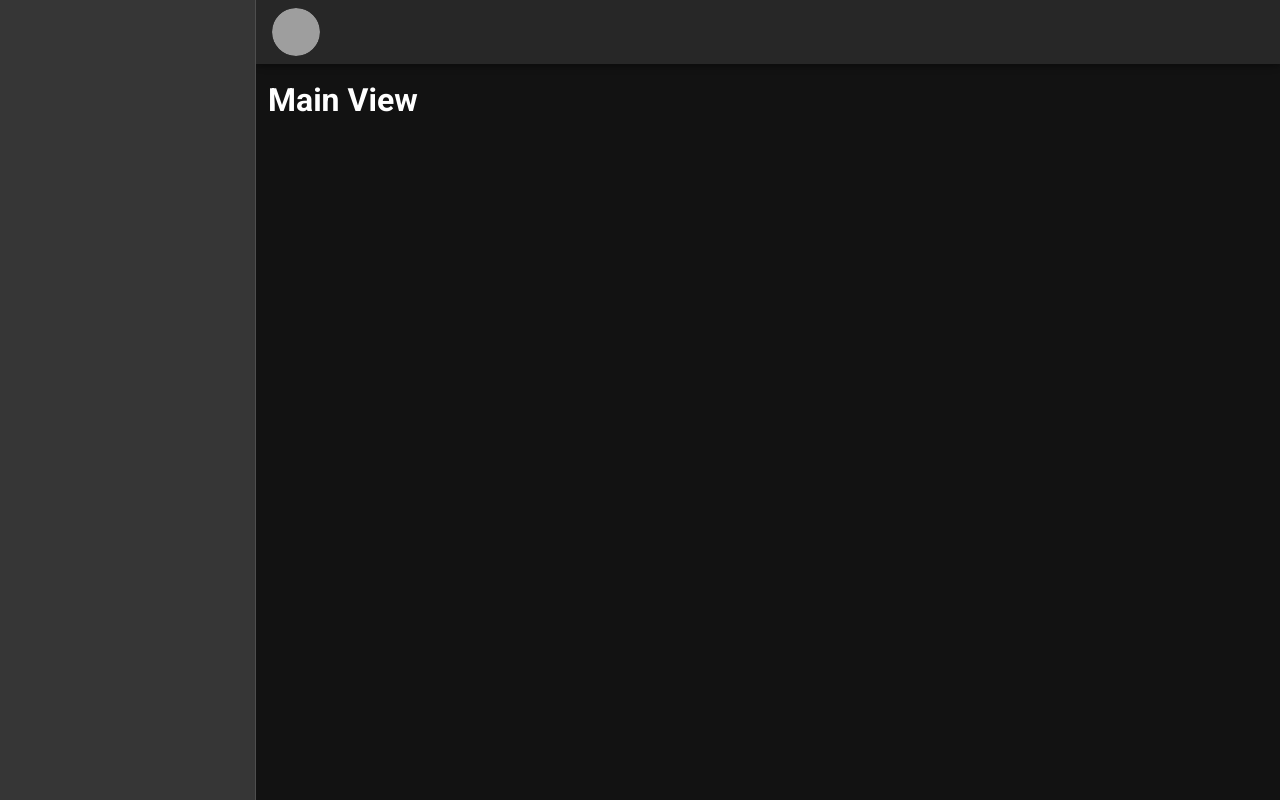
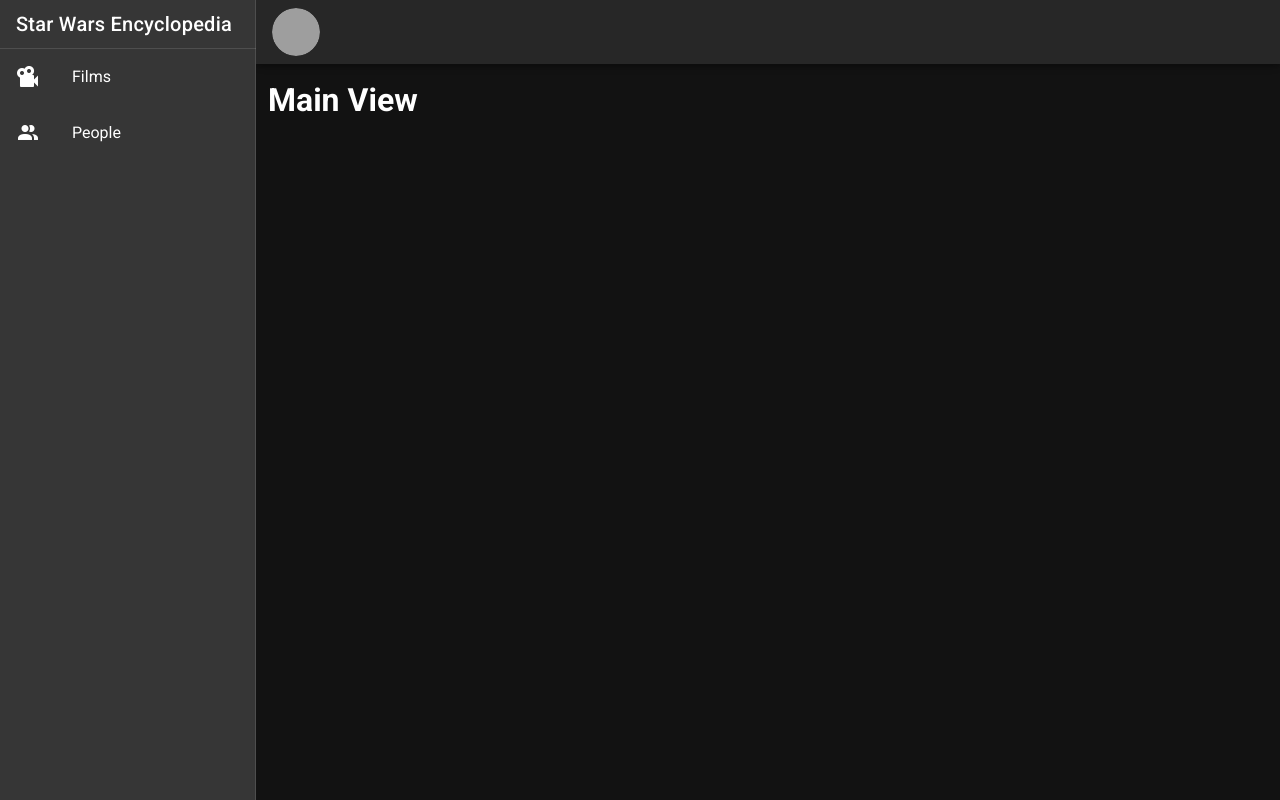
Before and after one commit to ptolios/spa-swapi-test, a Vue app: page / in a window 1280 px wide. Built offline with nearby package versions, Linux system fonts and the light colour scheme; grey boxes are pictures that could not be loaded.

Commit message:
Add navigation items to nav

```diff
--- a/src/App.vue
+++ b/src/App.vue
@@ -4,7 +4,7 @@
     <v-app-bar app> <Logo /> </v-app-bar>
 
     <!-- main-navigation -->
-    <v-navigation-drawer app permanent> </v-navigation-drawer>
+    <v-navigation-drawer app permanent> <MainNavigation /></v-navigation-drawer>
 
     <!-- main-view -->
     <v-main>
@@ -17,12 +17,14 @@
 
 <script>
 import Logo from "@/components/Logo";
+import MainNavigation from "@/components/MainNavigation";
 
 export default {
   name: "App",
 
   components: {
-    Logo
+    Logo,
+    MainNavigation,
   },
 
   data: () => ({
--- /dev/null
+++ b/src/components/MainNavigation.vue
@@ -0,0 +1,29 @@
+<template>
+  <div>
+    <v-list-item>
+      <v-list-item-content>
+        <v-list-item-title class="title">
+          Star Wars Encyclopedia
+        </v-list-item-title>
+      </v-list-item-content>
+    </v-list-item>
+    <v-divider></v-divider>
+    <v-list-item-group>
+      <v-list-item
+        ><v-list-item-icon>
+          <v-icon>mdi-video-vintage</v-icon>
+        </v-list-item-icon>
+        <v-list-item-content>
+          Films
+        </v-list-item-content>
+      </v-list-item>
+      <v-list-item
+        ><v-list-item-icon>
+          <v-icon>mdi-account-multiple</v-icon> </v-list-item-icon
+        ><v-list-item-content>
+          People
+        </v-list-item-content>
+      </v-list-item>
+    </v-list-item-group>
+  </div>
+</template>
```
